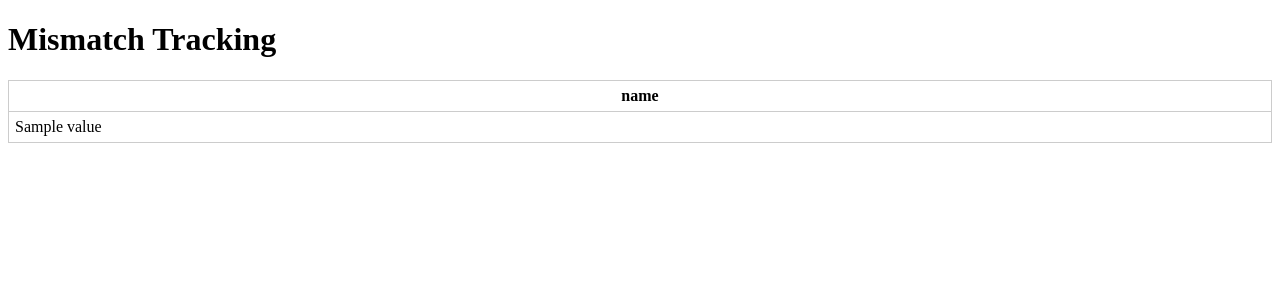
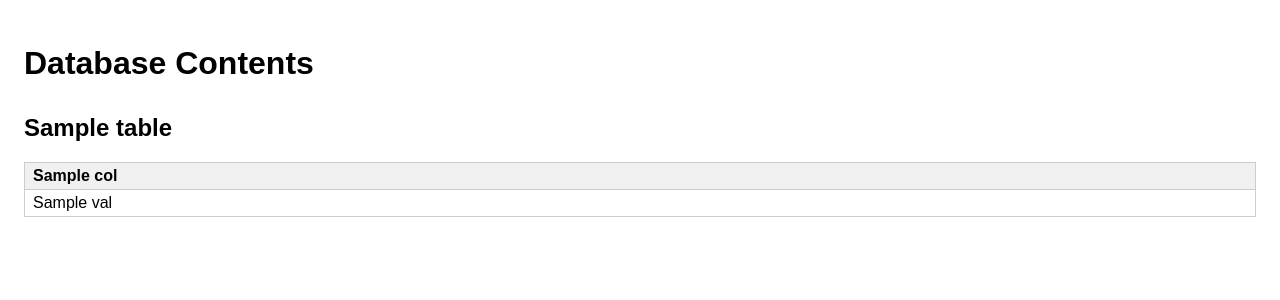
Before and after one commit to dhclark18/analyzarr, a Flask app: template templates/index.html in a window 1280 px wide. Shown: the top 300 px of the page. Run offline with Flask 3, Linux system fonts and the light colour scheme; the template is opened without the code that fills it: most values are stand-ins (such as "Sample title", 1, 10 or a date in 2020); some libraries are stand-ins or nearby versions.

Commit message:
Update index.html

```diff
--- a/templates/index.html
+++ b/templates/index.html
@@ -2,17 +2,24 @@
 <html lang="en">
 <head>
   <meta charset="utf-8">
-  <title>Mismatch Tracking</title>
+  <title>All Database Tables</title>
   <style>
-    table { border-collapse: collapse; width: 100%; }
-    th, td { border: 1px solid #ccc; padding: 6px; }
+    body { font-family: sans-serif; padding: 1rem; }
+    h2 { margin-top: 2rem; }
+    table { border-collapse: collapse; width: 100%; margin-top: .5rem; }
+    th, td { border: 1px solid #ccc; padding: 4px 8px; text-align: left; }
+    thead { background: #f0f0f0; }
   </style>
 </head>
 <body>
-  <h1>Mismatch Tracking</h1>
+  <h1>Database Contents</h1>
+
+  {% for table, rows in all_data.items() %}
+    <section>
+      <h2>{{ table }}</h2>
 
       {% if rows|length == 0 %}
-    <p><em>No mismatches recorded.</em></p>
+        <p><em>(No rows in {{ table }})</em></p>
       {% else %}
         <table>
           <thead>
@@ -25,14 +32,16 @@
           <tbody>
             {% for row in rows %}
               <tr>
-            {% for value in row.values() %}
-              <td>{{ value }}</td>
+                {% for val in row.values() %}
+                  <td>{{ val }}</td>
                 {% endfor %}
               </tr>
             {% endfor %}
           </tbody>
         </table>
       {% endif %}
+    </section>
+  {% endfor %}
 
 </body>
 </html>
```
Lines whose indentation alone changed are shown as unchanged.
